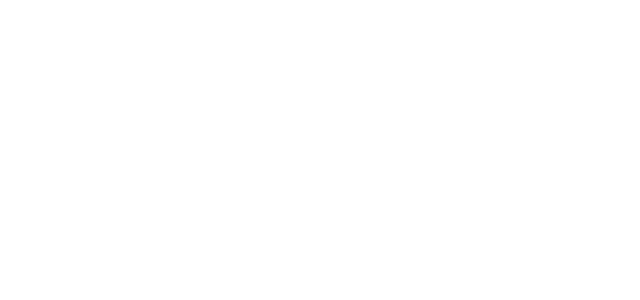
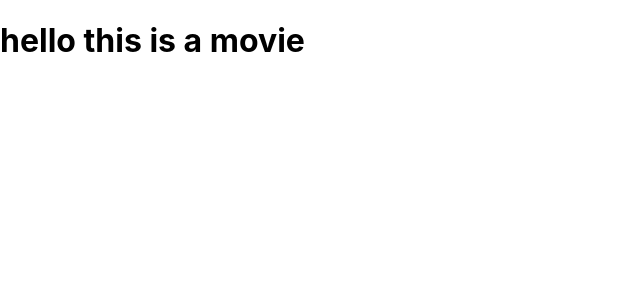
Before and after one commit to jhkim91/react-movie, a React (Create React App) app: page / in a window 1280 px wide. Shown: the top 300 px of the page, without its empty margins (0-640 px from the left). Built offline with nearby package versions, Linux system fonts and the light colour scheme.

Commit message:
Movie component 생성

```diff
--- a/src/App.js
+++ b/src/App.js
@@ -1,9 +1,11 @@
 import React from 'react';
 import './App.css';
+import Movie from './Movie.js';
 
 function App() {
   return (
     <div className="App">
+      <Movie />
     </div>
   );
 }
--- /dev/null
+++ b/src/Movie.js
@@ -0,0 +1,14 @@
+import React, { Component } from 'react';
+import './Movie.css';
+
+class Movie extends Component {
+    render() {
+        return (
+            <div>
+                <h1>hello this is a movie</h1>
+            </div>
+        );
+    }
+}
+
+export default Movie;
```
Also changed, not shown: src/Movie.css (added).
